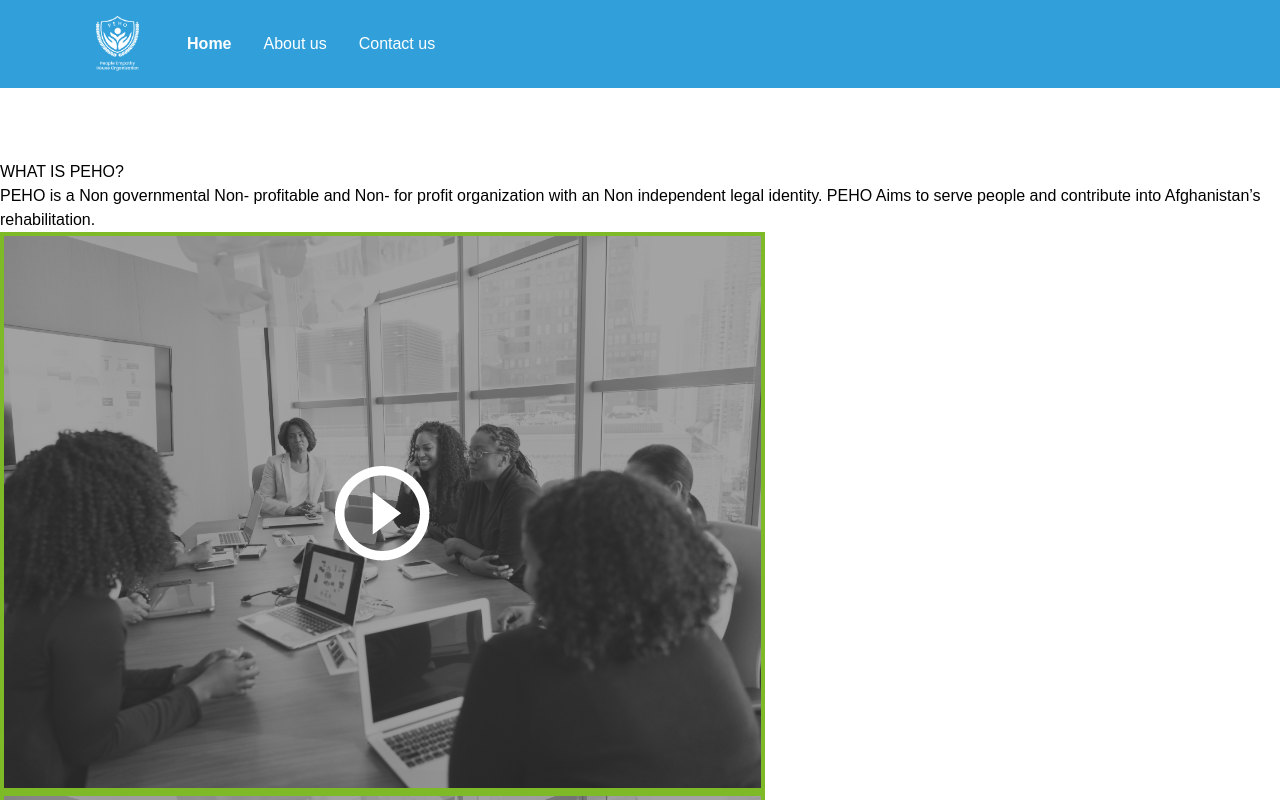
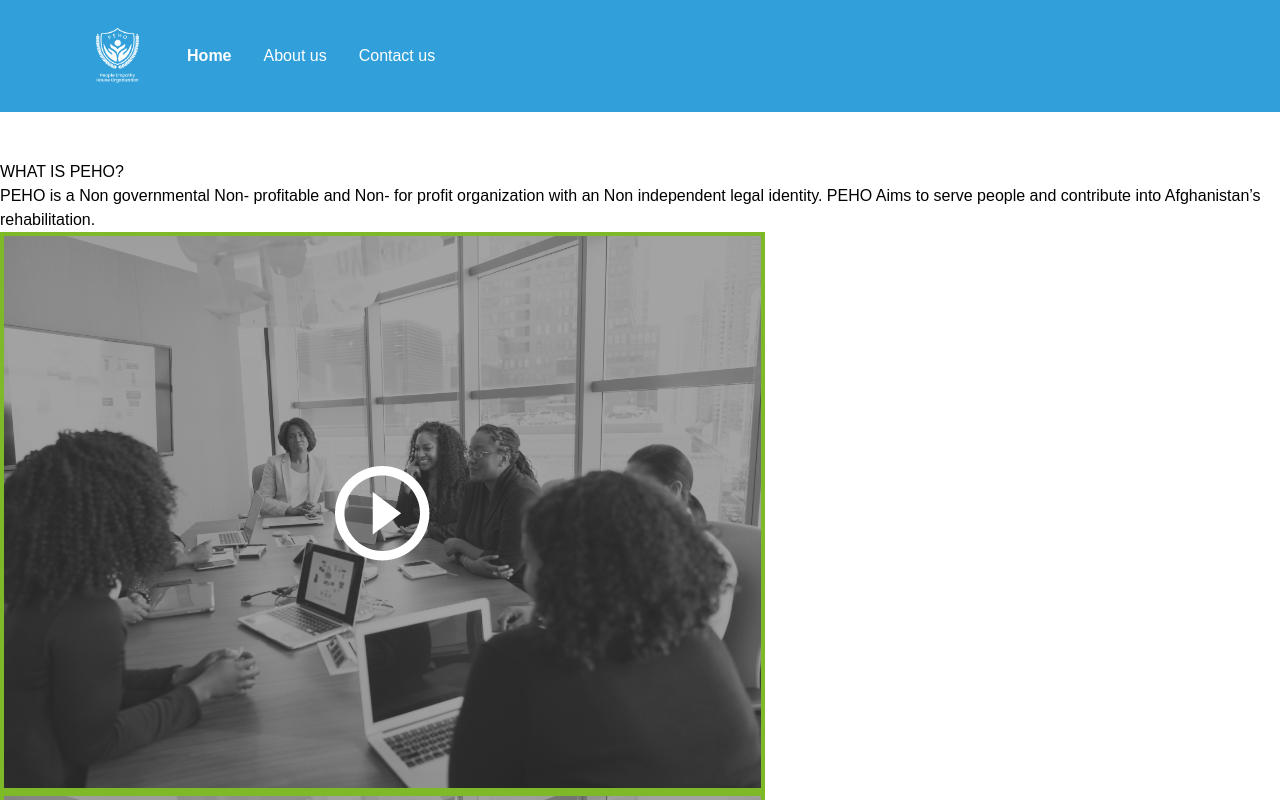
Before and after one commit to safi-n/peho-website, a React (Create React App) app: page / in a window 1280 px wide. Shown: the top 800 px of the page. Built offline with nearby package versions, Linux system fonts and the light colour scheme.

Commit message:
Navbar Issue

```diff
--- a/src/App.js
+++ b/src/App.js
@@ -9,7 +9,6 @@ import Navbar from "./components/Navbar";
 import Footer from "./components/Footer";
 function App() {
   return (
-    <Fragment>
       <div className="App">
         <Router>
         <Navbar />
@@ -22,7 +21,6 @@ function App() {
           <Footer />
         </Router>
       </div>
-    </Fragment>
   );
 }
 
--- a/src/components/Navbar.jsx
+++ b/src/components/Navbar.jsx
@@ -13,8 +13,8 @@ const Navbar = () => {
   }
   return (
     <Fragment>
-      <div className='navbar-container z-20'>
-        <div className={PathMatchRoute('/')? "navbar-box bg-primary": 'navbar-box bg-white'}>
+      <div className='navbar-container'>
+        <div className={PathMatchRoute('/')? "navbar-box bg-primary h-28": 'navbar-box bg-white'}>
           <div className="navlogo-box">
             <img src={PathMatchRoute('/')?PEHOLogo:PEHOLogoBlack} alt="Navbar Logo" />
           </div>
```
Lines whose indentation alone changed are shown as unchanged.
